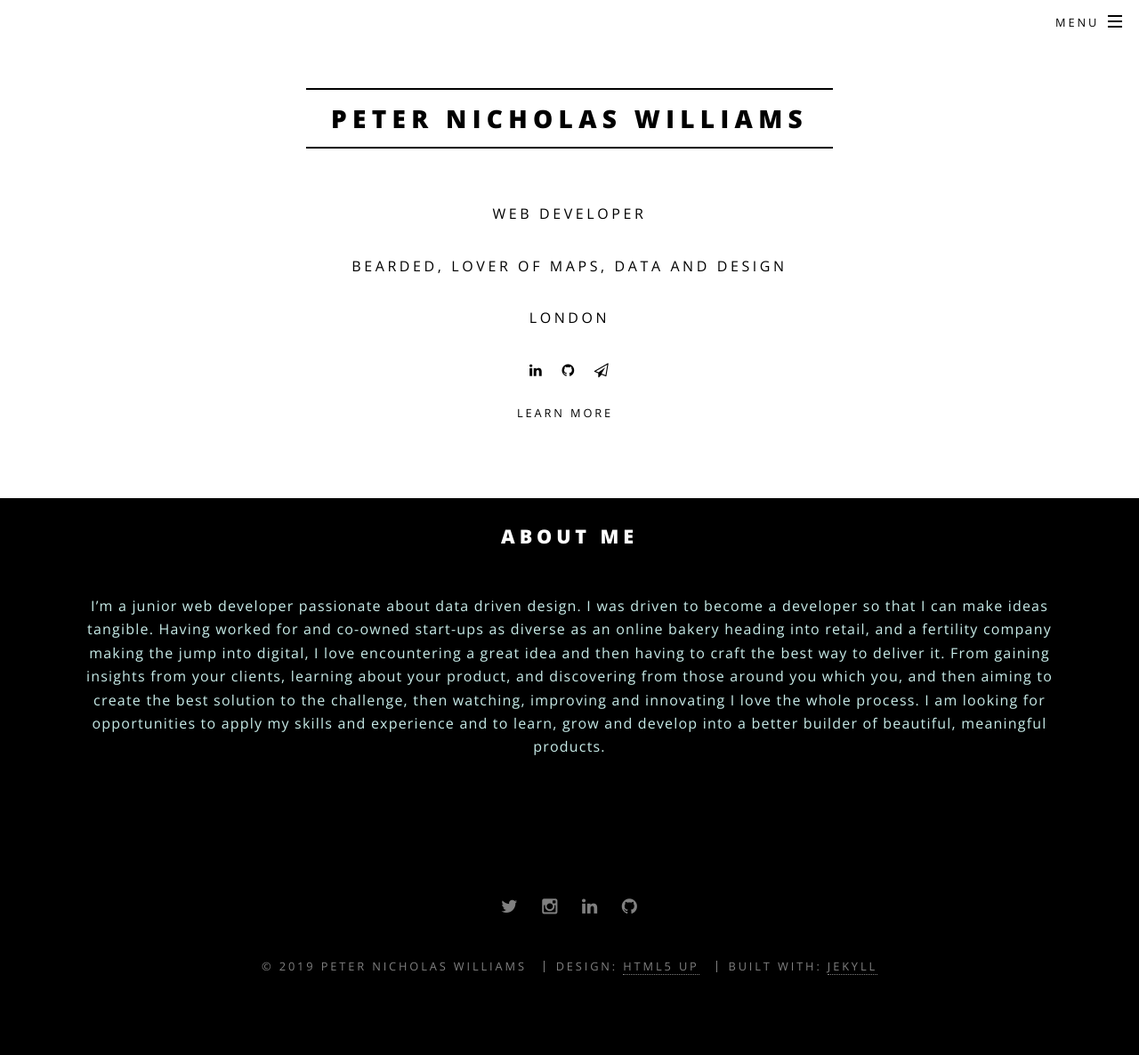
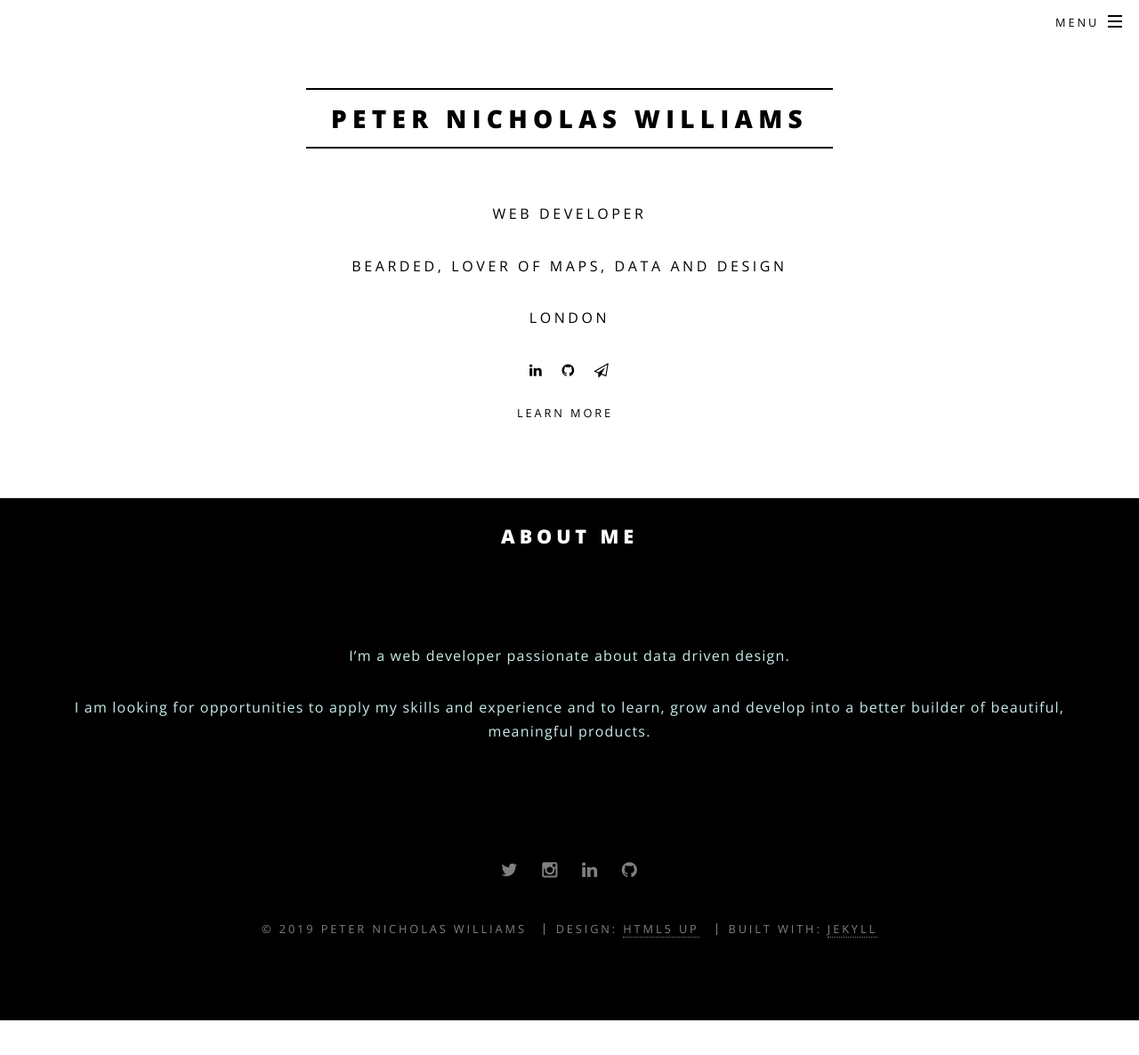
Before and after one commit to pedroeldiablo/pedroeldiablo.github.io, a Jekyll site: the page built from index.md, in a window 1280 px wide and 1189 px high. Shown: the top 1186 px of the window at 89% size. Built offline with Jekyll 4.4.1, drawn with Linux system fonts in a browser that asks for light colours.

Commit message:
copy amends

```diff
--- a/index.md
+++ b/index.md
@@ -24,18 +24,10 @@ layout: landing
     <div class="inner logo">
       <header class="major">
         <h2>About Me</h2>
-        <p>I’m a  junior web developer passionate about data driven design. I was driven to become a developer so that I can make ideas tangible.
-
-        Having worked for and co-owned start-ups as diverse as an online bakery heading into retail, and a fertility company making the jump into digital, I love encountering a great idea and then having to craft the best way to deliver it.
-
-        From gaining insights from your clients, learning about your product, and discovering from those around you which you, and then aiming to create the best solution to the challenge, then watching, improving and innovating I love the whole process.
-
-        I am looking for opportunities to apply my skills and experience and to learn, grow and develop into a better builder of beautiful, meaningful products.</p>
-      </header>
-      <!-- <ul class="icons major">
-        <li><span class="icon fa-diamond major style1"><span class="label">Lorem</span></span></li>
-        <li><span class="icon fa-heart-o major style2"><span class="label">Ipsum</span></span></li>
-        <li><span class="icon fa-code major style3"><span class="label">Dolor</span></span></li>
-      </ul> -->
-    </div>
+        </header>
+        <div class="inner">
+        <p>I’m a web developer passionate about data driven design.</p>
+        <p>I am looking for opportunities to apply my skills and experience and to learn, grow and develop into a better builder of beautiful, meaningful products.</p>
+      </div>
+     </div>
   </section>
```
Also changed, not shown: 3 other files.
